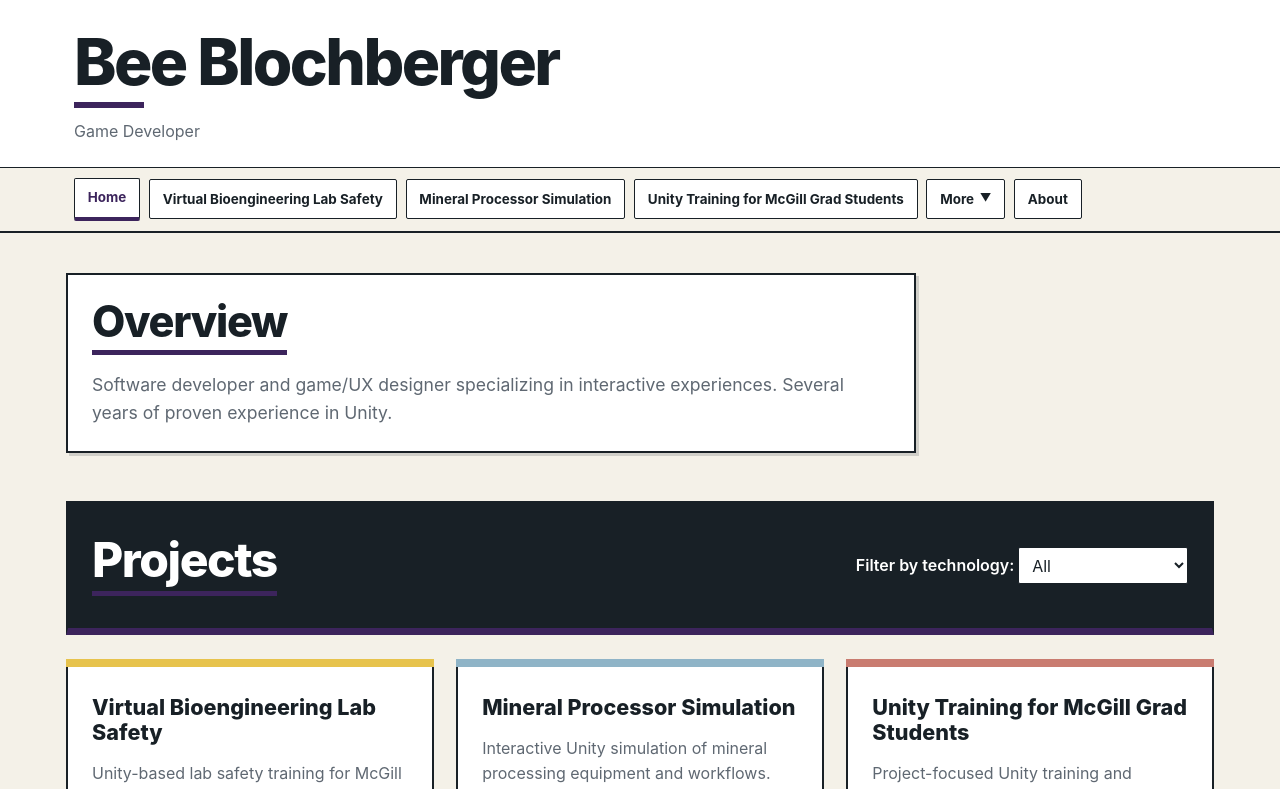
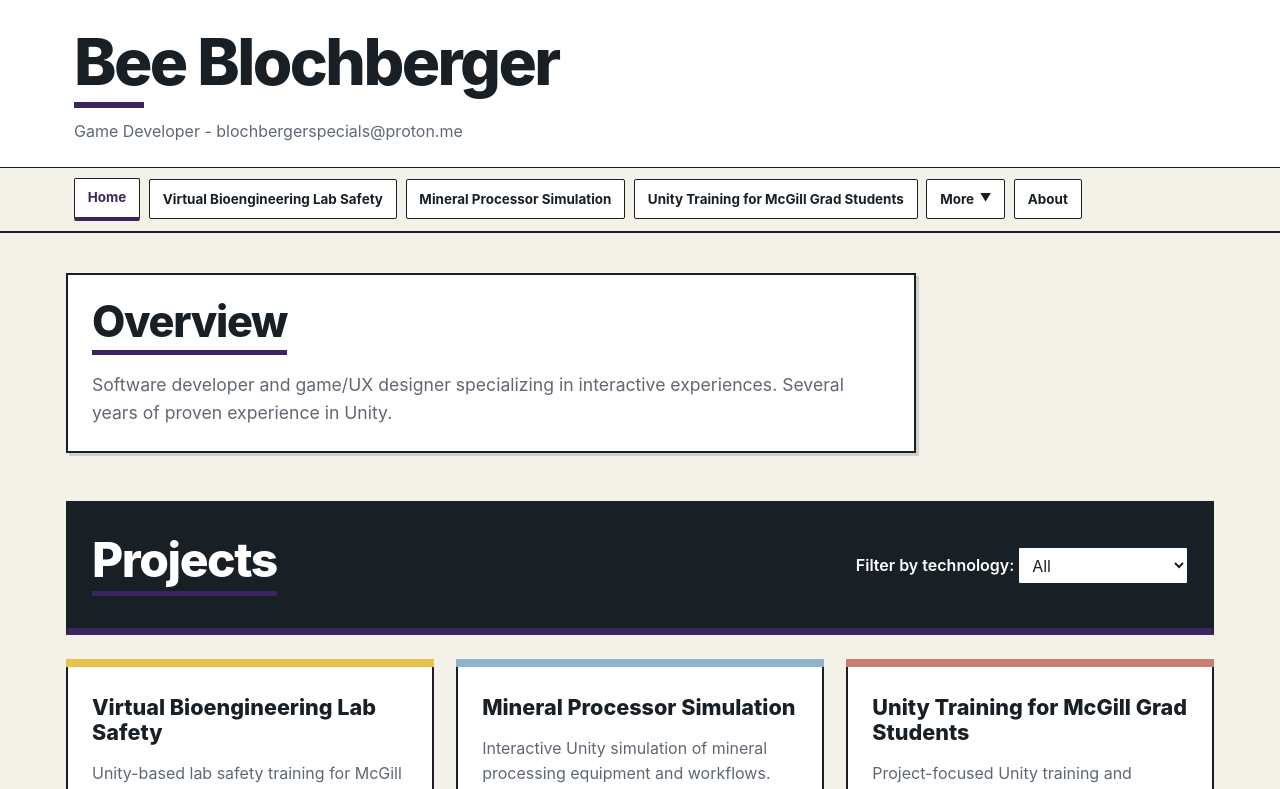
Before and after one commit to blochbergers/portfolio, a Vue app: page / in a window 1280 px wide. Shown: the top 789 px of the page. Built offline with nearby package versions, Linux system fonts and the light colour scheme.

Commit message:
Update subtitle with email address

```diff
--- a/src/App.vue
+++ b/src/App.vue
@@ -4,7 +4,7 @@
             <div class="app-header-inner">
                 <h1 class="site-title">Bee Blochberger</h1>
                 <p class="site-subtitle">
-                    Game Developer
+                    Game Developer - blochbergerspecials@proton.me
                 </p>
             </div>
 
```
